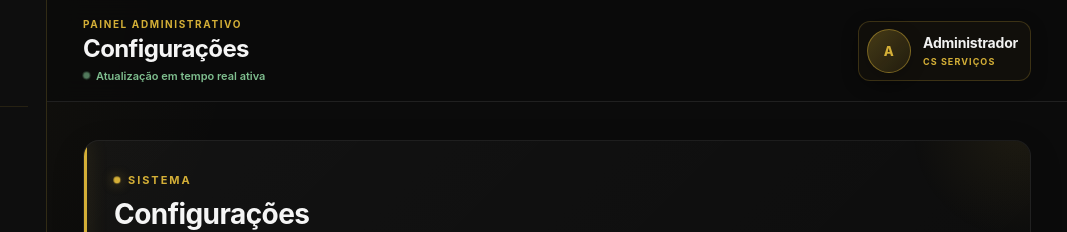
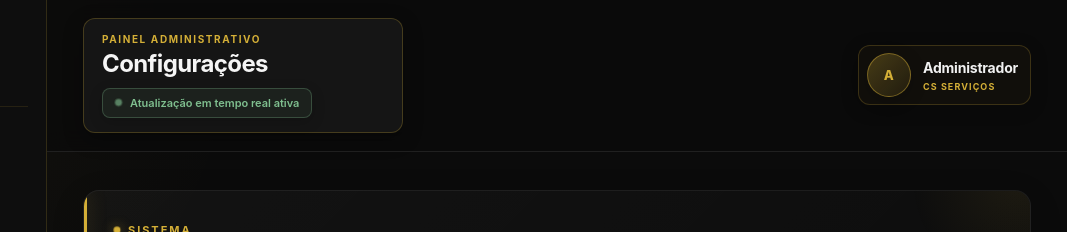
Before and after one commit to devalexoliveirasistems/cs-servicos, a plain HTML site: page admin/configuracoes.html in a window 1280 px wide. Shown: the top 232 px of the page, 213-1280 px from the left. Drawn offline with Linux system fonts and the light colour scheme; a script that the page names is missing.

Commit message:
refina caixa de identificacao do painel

```diff
--- a/admin/dashboard.css
+++ b/admin/dashboard.css
@@ -397,6 +397,20 @@ body {
     z-index: 50;
 }
 
+.topbar-title {
+    min-width: 320px;
+
+    padding: 14px 18px;
+
+    background: #151515;
+
+    border: 1px solid rgba(212, 175, 55, 0.25);
+
+    border-radius: 12px;
+
+    box-shadow:
+        0 6px 20px rgba(0, 0, 0, 0.30);
+}
 
 .topbar-title > span:first-child {
     display: block;
@@ -2811,16 +2825,31 @@ body {
     display: inline-flex;
 
     align-items: center;
-
-    gap: 6px;
-
-    margin-top: 6px;
+    gap: 8px;
+
+    margin-top: 10px;
+    padding: 7px 12px;
+
+    width: fit-content;
 
     color: #7fbf8f;
 
     font-size: 11px;
-
     font-weight: 600;
+
+    background: rgba(127, 191, 143, 0.07);
+
+    border: 1px solid rgba(127, 191, 143, 0.28);
+
+    border-radius: 8px;
+
+    box-shadow:
+        0 4px 14px rgba(0, 0, 0, 0.18);
+
+    transition:
+        border-color 0.2s ease,
+        background 0.2s ease,
+        box-shadow 0.2s ease;
 }
 
 .status-dot {
```
